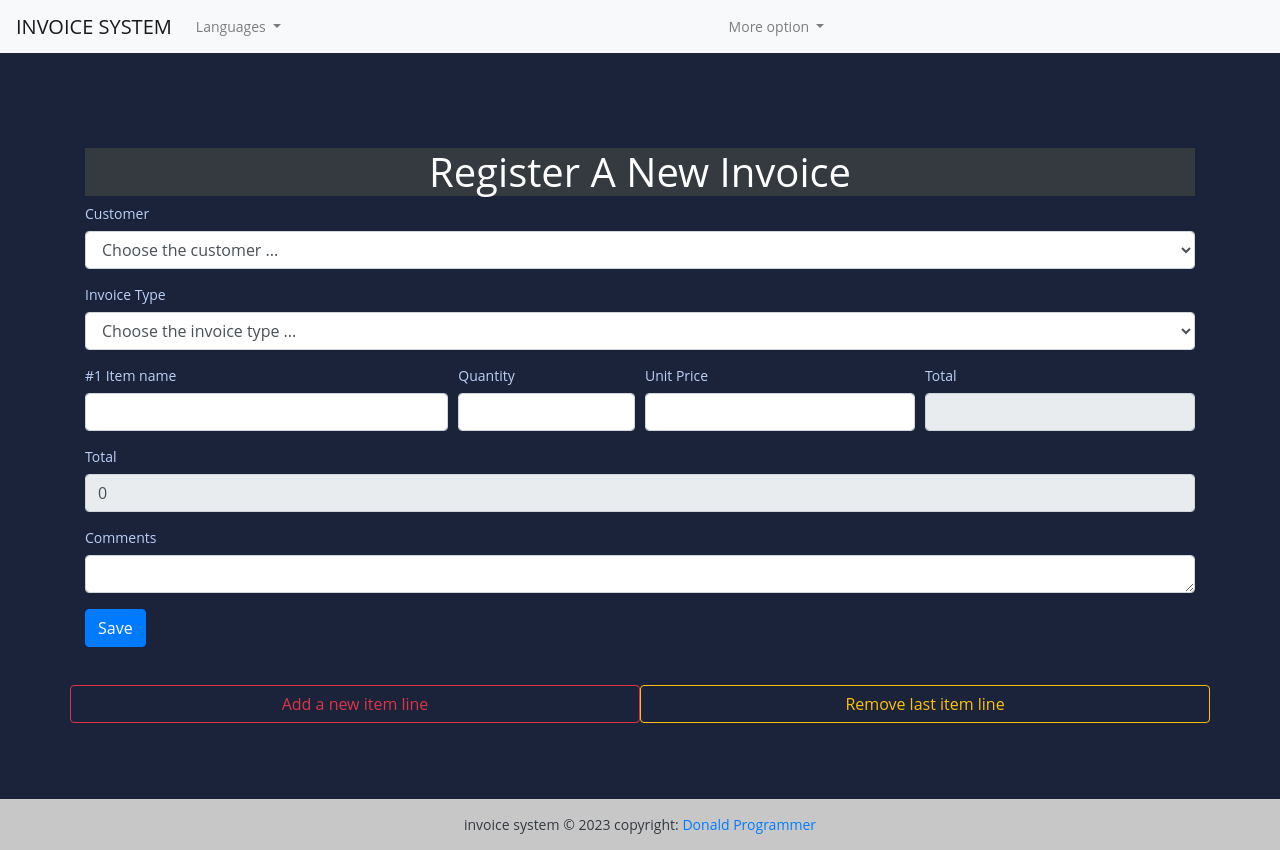
After one commit to donaldte/django-invoice, a Django app: page /add-invoice in a window 1280 px wide. The commit adds this page. Run offline with Django 4.2, Linux system fonts and the light colour scheme.

Commit message:
feat: develop busness logic for adding new invoice

```diff
--- a/fact_app/models.py
+++ b/fact_app/models.py
@@ -48,9 +48,9 @@ class Invoice(models.Model):
     """
 
     INVOICE_TYPE = (
-        ('R', 'RECU'),
-        ('P', 'PROFORMA FACTURE'),
-        ('F', 'FACTURE')
+        ('R', 'RECEIPT'),
+        ('P', 'PROFORMA INVOICE'),
+        ('I', 'INVOICE')
     )
 
     customer = models.ForeignKey(Customer, on_delete=models.PROTECT)
--- a/fact_app/urls.py
+++ b/fact_app/urls.py
@@ -3,5 +3,6 @@ from . import views
 
 urlpatterns = [
     path('', views.HomeView.as_view(), name='home'),
-    path('add-customer', views.AddCustomerView.as_view(), name='add-customer')
+    path('add-customer', views.AddCustomerView.as_view(), name='add-customer'),
+    path('add-invoice', views.AddInvoiceView.as_view(), name='add-invoice')
 ]
--- a/fact_app/views.py
+++ b/fact_app/views.py
@@ -2,6 +2,8 @@ from django.shortcuts import render
 from django.views import View
 from .models import *
 from django.contrib import messages
+
+from django.db import transaction
 
 # Create your views here.
 
@@ -64,3 +66,78 @@ class AddCustomerView(View):
             messages.error(request, f"Sorry our system is detecting the following issues {e}.")
 
         return render(request, self.template_name)
+
+
+
+class AddInvoiceView(View):
+    """ add a new invoice view """
+
+    template_name = 'add_invoice.html'
+
+    customers = Customer.objects.select_related('save_by').all()
+
+    context = {
+        'customers': customers
+    }
+
+    def get(self, request, *args, **kwargs):
+        return  render(request, self.template_name, self.context)
+
+    @transaction.atomic()
+    def post(self, request, *args, **kwargs):
+
+        print(request.POST)
+
+        items = []
+
+        try:
+
+            customer = request.POST.get('customer')
+
+            type = request.POST.get('invoice_type')
+
+            articles = request.POST.getlist('article')
+
+            qties = request.POST.getlist('qty')
+
+            units = request.POST.getlist('unit')
+
+            total_a = request.POST.getlist('total-a')
+
+            total = request.POST.get('total')
+
+            comment = request.POST.get('commment')
+
+            invoice_object = {
+                'customer_id': customer,
+                'save_by': request.user,
+                'total': total,
+                'invoice_type': type,
+                'comments': comment
+            }
+
+            invoice = Invoice.objects.create(**invoice_object)
+
+            for index, article in enumerate(articles):
+
+                data = Article(
+                    invoice_id = invoice.id,
+                    name = article,
+                    quantity=qties[index],
+                    unit_price = units[index],
+                    total = total_a[index],
+                )
+
+                items.append(data)
+
+            created = Article.objects.bulk_create(items)
+
+            if created:
+                messages.success(request, "Data saved successfully.")
+            else:
+                messages.error(request, "Sorry, please try again the sent data is corrupt.")
+
+        except Exception as e:
+            messages.error(request, f"Sorry the following error has occured {e}.")
+
+        return  render(request, self.template_name, self.context)
--- /dev/null
+++ b/templates/add_invoice.html
@@ -0,0 +1,165 @@
+{% extends "base.html" %}
+
+{% block content %}
+<br><br><br><br>
+
+<h1 class="text-capitalize text-center mx-10 bg-dark text-white"> Register a new invoice </h1>
+
+<form method="post">
+
+    {% csrf_token %}
+
+    <div class="form-row">
+        <div class="form-group col-md-12">
+            <label for="customer"> Customer </label>
+            <select name="customer" class="form-control" id="customer">
+                <option> Choose the customer ... </option>
+                {% for customer in customers %}
+                <option value="{{customer.id}}">{{forloop.counter}}-{{customer.name}}</option>
+                {% endfor %}
+            </select>
+        </div>
+    </div>
+
+    <div class="form-row">
+        <div class="form-group col-md-12">
+            <label for="invoice"> Invoice Type </label>
+            <select name="invoice_type" class="form-control" id="invoice">
+                <option> Choose the invoice type ... </option>
+                <option value="R">RECEIPT</option>
+                <option value="P">PROFORMA INVOICE</option>
+                <option value="I">INVOICE</option>
+            </select>
+        </div>
+    </div>
+
+    <div id="wrapper">
+
+        <div class="form-row">
+            <div class="form-group col-md-4">
+                <label for="article-1">#1 Item name </label>
+                <input required name="article" type="text" class="form-control" id="article-1">
+            </div>
+
+            <div class="form-group col-md-2">
+                <label for="qty-1"> Quantity </label>
+                <input required name="qty" type="number" min="1" step="0.1" class="form-control" id="qty-1">
+            </div>
+
+            <div class="form-group col-md-3">
+                <label for="unit-1"> Unit Price </label>
+                <input required name="unit" type="number" min="1" step="0.1" onchange="handleChangeSingleArticle(this.id)" class="form-control" id="unit-1">
+            </div>
+
+            <div class="form-group col-md-3">
+                <label for="total-a-1"> Total </label>
+                <input required name="total-a" type="number" min="1" step="0.1" readonly class="form-control"
+                    id="total-a-1">
+            </div>
+
+        </div>
+
+    </div>
+
+    <div class="form-row">
+        <div class="form-group col-md-12">
+            <label for="total"> Total </label>
+            <input value="0" type="number" step="0.1" name="total" readonly class="form-control" id="total">
+        </div>
+    </div>
+
+    <div class="form-row">
+        <div class="form-group col-md-12">
+            <label for="comment"> Comments </label>
+            <textarea class="form-control" name="comment" id="comment" cols="30" rows="1"></textarea>
+        </div>
+    </div>
+
+    <button type="submit" class="btn btn-primary"> Save </button>
+
+</form>
+
+<br><br>
+
+<div class="row">
+
+    <button id="btn-add" class="btn btn-outline-danger w-50 col-md-6"> Add a new item line </button>
+    <button id="btn-remove" class="btn btn-outline-warning w-50 col-md-6"> Remove last item line </button>
+
+</div>
+
+<br><br><br><br>
+
+
+
+<script type="text/javascript">
+
+    // click to add new line item
+
+    $(document).on('click', '#btn-add', function(){
+
+        var number = $('#wrapper').children().length + 1;
+
+        let formAdd = `
+
+                        <div class="form-row">
+                                <div class="form-group col-md-4">
+                                    <label for="article-${number}">#${number} Item name </label>
+                                    <input required name="article" type="text" class="form-control" id="article-${number}">
+                                </div>
+
+                                <div class="form-group col-md-2">
+                                    <label for="qty-${number}"> Quantity </label>
+                                    <input required name="qty" type="number" min="1" step="0.1"  class="form-control" id="qty-${number}">
+                                </div>
+
+                                <div class="form-group col-md-3">
+                                    <label for="unit-${number}"> Unit Price </label>
+                                    <input required name="unit" type="number" min="1" step="0.1" onchange="handleChangeSingleArticle(this.id)" class="form-control" id="unit-${number}">
+                                </div>
+
+                                <div class="form-group col-md-3">
+                                    <label for="total-a-${number}"> Total </label>
+                                    <input required name="total-a" type="number" min="1" step="0.1" readonly class="form-control"
+                                        id="total-a-${number}">
+                                </div>
+
+                            </div>
+                    `;
+
+
+        $("#wrapper:last").append(formAdd);
+    })
+
+
+    // Remove last item line
+
+    $(document).on('click', '#btn-remove', function(){
+        $("#wrapper").children().last().remove();
+    })
+
+    // compute defferent totals 12
+
+    function handleChangeSingleArticle(id){
+
+        console.log(id.toString().split('-'))
+        let articleId = id.split('-')[1];
+
+        let idQty = `#qty-${articleId}`;
+
+        let unitId = `#unit-${articleId}`;
+
+        let totalIdLine = `#total-a-${articleId}`;
+
+        let totalLine = parseFloat($(idQty).val()) * parseFloat($(unitId).val());
+
+        $(totalIdLine).val(totalLine);
+
+        $('#total').val(parseFloat($('#total').val()) + totalLine);
+
+    }
+
+// TODO This code is not completed you need to add a busness logic for changing in quantity and removving the last item line.
+
+    </script>
+{% endblock content %}
--- a/templates/base.html
+++ b/templates/base.html
@@ -9,13 +9,17 @@
     <link rel="stylesheet" href="https://cdn.jsdelivr.net/npm/bootstrap@4.6.2/dist/css/bootstrap.min.css" integrity="sha384-xOolHFLEh07PJGoPkLv1IbcEPTNtaed2xpHsD9ESMhqIYd0nLMwNLD69Npy4HI+N" crossorigin="anonymous">
 
     <link rel="stylesheet" href="{% static 'style.css' %}">
+
+    <!-- jquery -->
+
+    <script src="https://code.jquery.com/jquery-3.6.3.js" integrity="sha256-nQLuAZGRRcILA+6dMBOvcRh5Pe310sBpanc6+QBmyVM=" crossorigin="anonymous"></script>
     <title>Facture</title>
 </head>
 <body>
     <!-- header  -->
     <header>
         <nav class="navbar navbar-expand-lg navbar-light bg-light">
-            <a class="navbar-brand" href="#">INVOICE SYSTEM</a>
+            <a class="navbar-brand" href="/">INVOICE SYSTEM</a>
             <button class="navbar-toggler" type="button" data-toggle="collapse" data-target="#navbarSupportedContent" aria-controls="navbarSupportedContent" aria-expanded="false" aria-label="Toggle navigation">
               <span class="navbar-toggler-icon"></span>
             </button>
--- a/templates/index.html
+++ b/templates/index.html
@@ -8,7 +8,7 @@
 <br><br>
 
 <div class="row">
-   <a href="#" class="btn col-md-4 btn-primary">
+   <a href="{% url 'add-invoice' %}" class="btn col-md-4 btn-primary">
       Register a new invoice <span class="badge text-bg-secondary"></span>
    </a>
 
```
